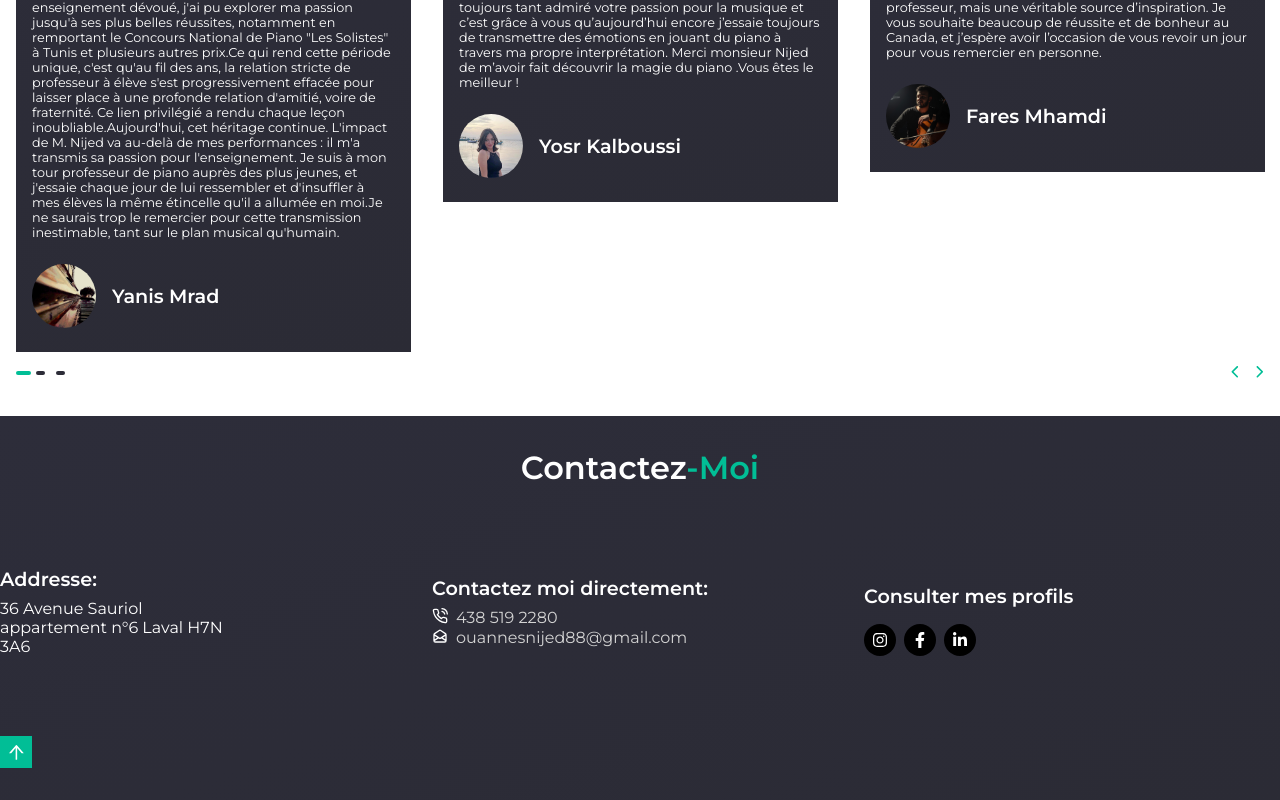
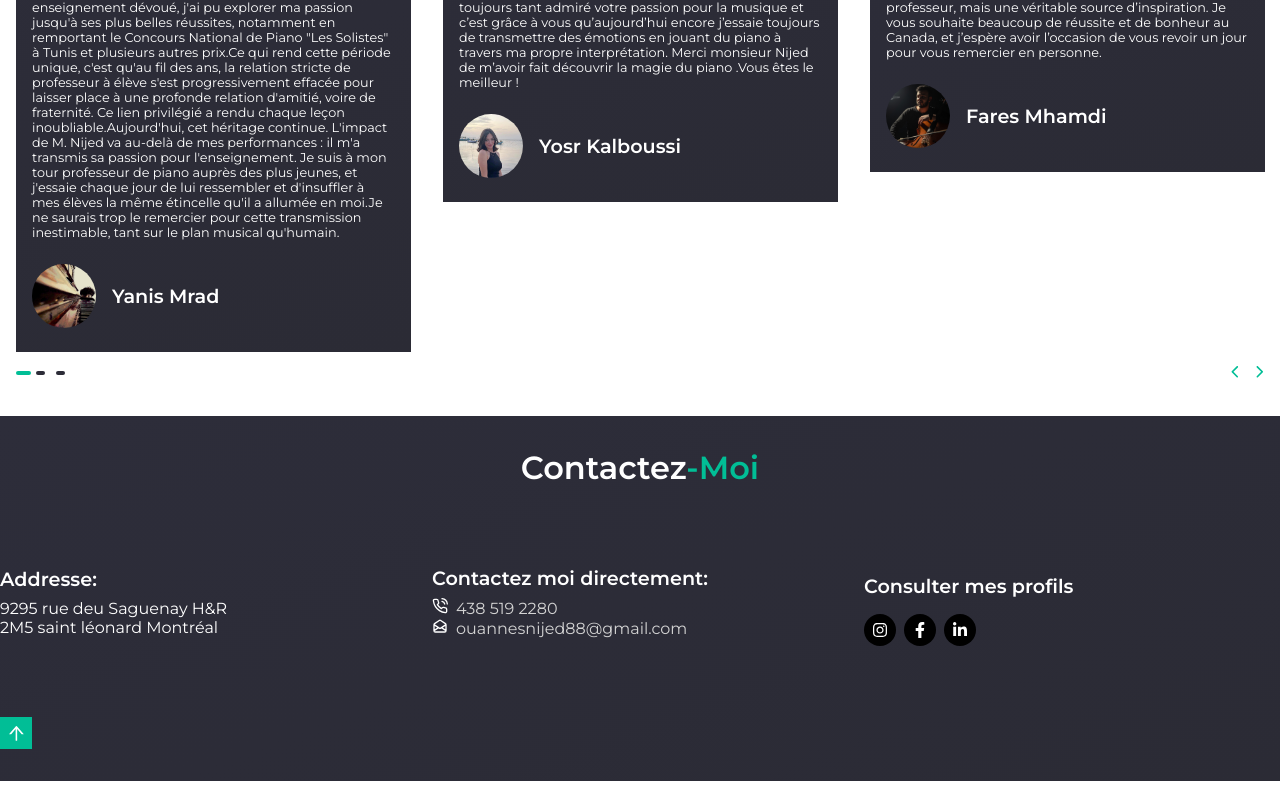
Before and after one commit to noudhar-ouanes/protfolio, a React (Create React App) app: page / in a window 1280 px wide. Shown: the part 2117-2917 px from the top of the page. Built offline with nearby package versions, Linux system fonts and the light colour scheme.

Commit message:
change adress

```diff
--- a/src/components/About/About.jsx
+++ b/src/components/About/About.jsx
@@ -22,7 +22,7 @@ const About = ({ onClose }) => {
         <Content>
           <h1 className="green">À propos de moi</h1>
           <p>
-          Je suis un enseignant de musique passionné et talentueux, spécialisé dans l'accordéon, avec plus de 13 ans d'expérience dans l'enseignement de la musique. Originaire de Tunisie, j'ai récemment déménagé au Canada pour poursuivre ma passion et partager mes connaissances musicales. Je suis diplômé de l'Institut Supérieur de Musique de Sousse, Tunisie, avec une licence en art de la musique et musicologie, ainsi qu'un baccalauréat en sciences expérimentales du Lycée Fattouma Bourguiba à Monastir.
+          Je suis un enseignant de musique passionné et talentueux, spécialisé dans l'accordéon, avec plus de 16 années d'expérience dans l'enseignement de la musique. Originaire de Tunisie, j'ai récemment déménagé au Canada pour poursuivre ma passion et partager mes connaissances musicales. Je suis diplômé de l'Institut Supérieur de Musique de Sousse, Tunisie, avec une licence en art de la musique et musicologie, ainsi qu'un baccalauréat en sciences expérimentales du Lycée Fattouma Bourguiba à Monastir.
           </p>
 
           <h1 className="green">Expérience d'enseignement</h1>
--- a/src/components/Footer/Footer.jsx
+++ b/src/components/Footer/Footer.jsx
@@ -30,7 +30,7 @@ const Footer = () => {
             <h1>Addresse:</h1>
           </Slide>
           <Slide direction="left">
-            <p>36 Avenue Sauriol appartement n°6 Laval H7N 3A6</p>
+            <p>9295 rue deu Saguenay H&R 2M5 saint léonard Montréal</p>
           </Slide>
         </div>
 
```
